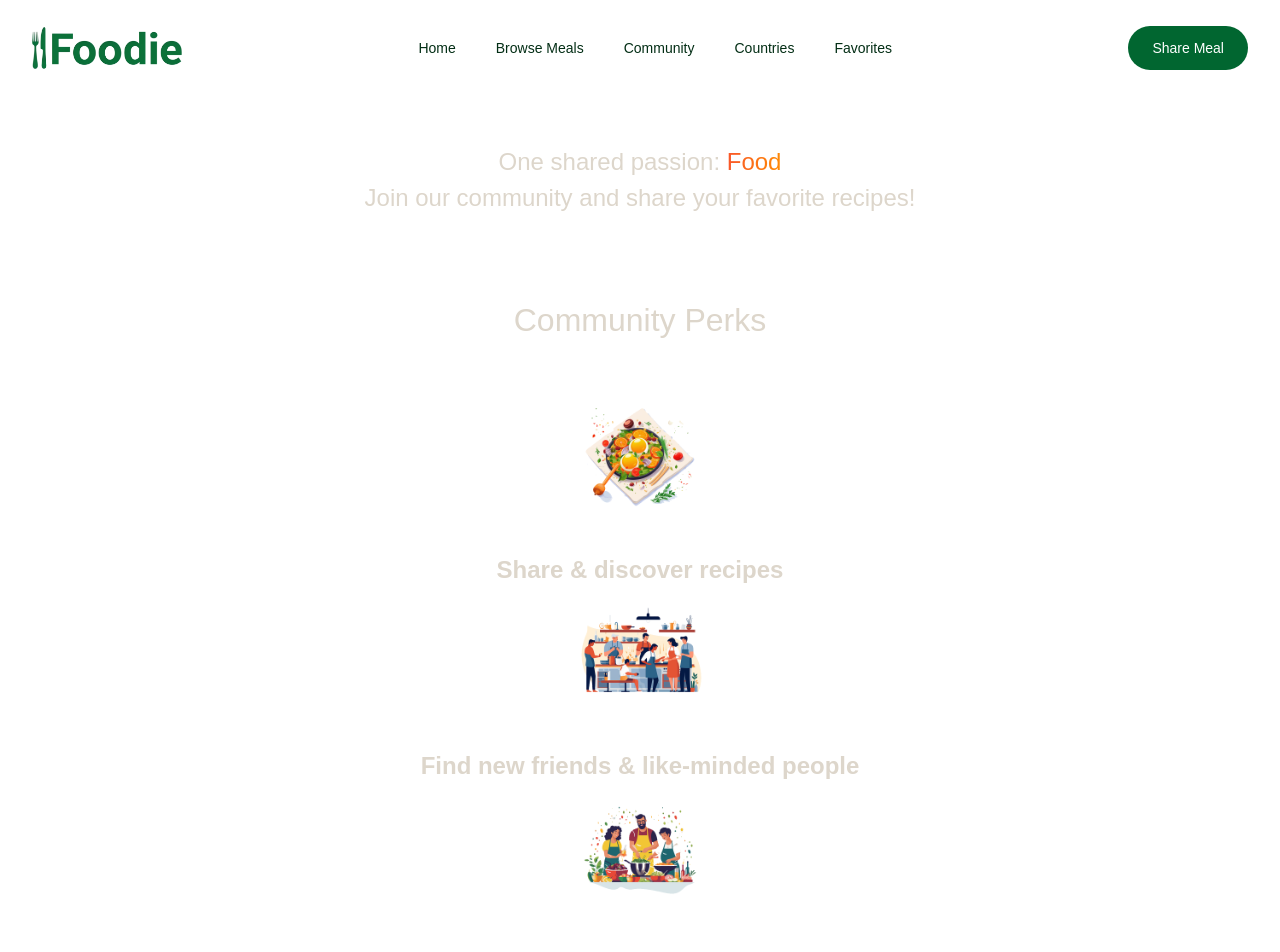
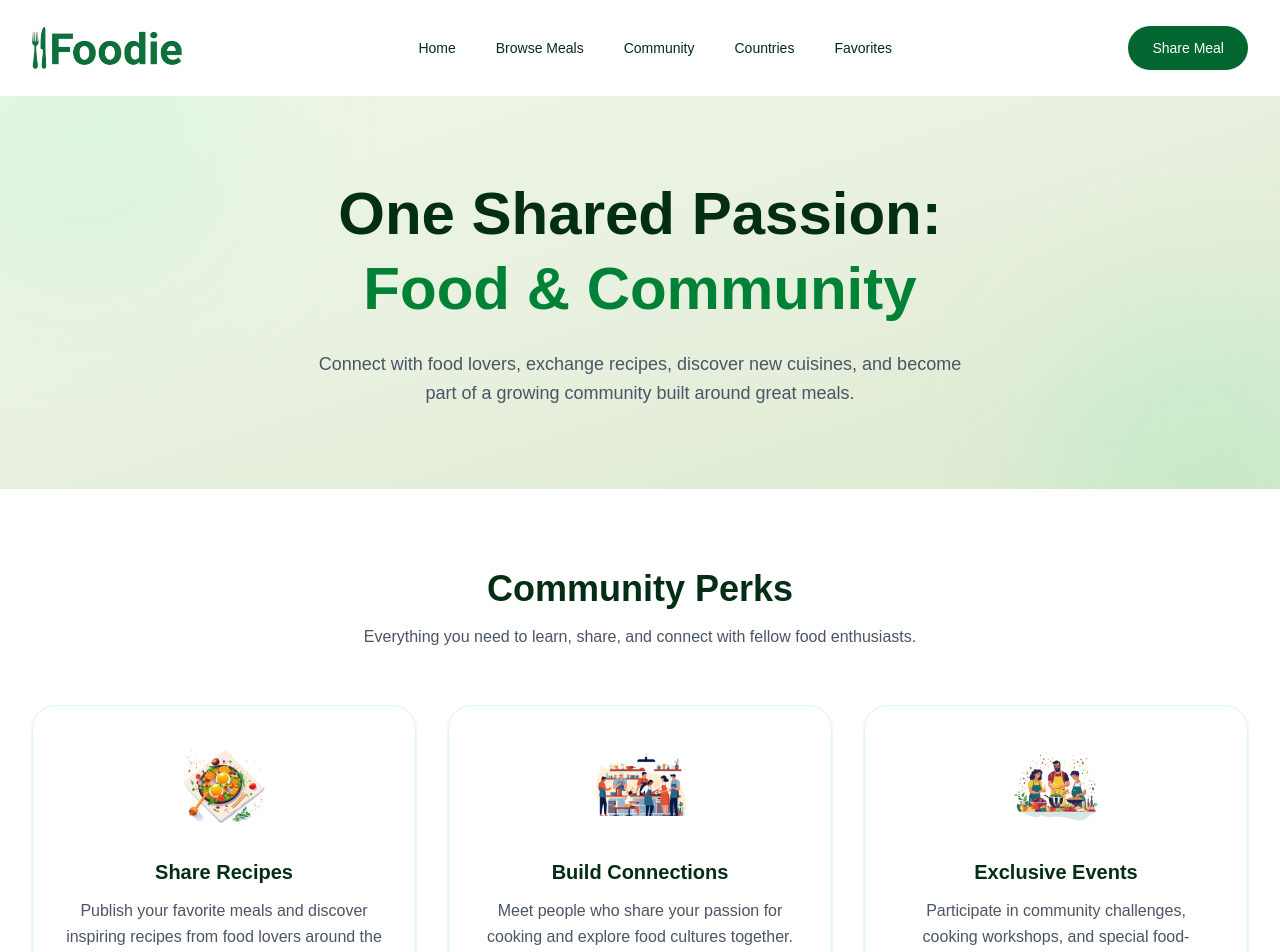
Before and after one commit to husenindia/nextjs-foodies, a Next.js app: page /community in a window 1280 px wide. Shown: the top 952 px of the page. Built offline with nearby package versions, Linux system fonts and the light colour scheme.

Commit message:
Added community page

```diff
--- a/app/community/page.tsx
+++ b/app/community/page.tsx
@@ -1,40 +1,106 @@
-import Image from 'next/image';
+import Image from "next/image";
 
-import mealIcon from '@/assets/icons/meal.png';
-import communityIcon from '@/assets/icons/community.png';
-import eventsIcon from '@/assets/icons/events.png';
-import classes from './page.module.css';
+import mealIcon from "@/assets/icons/meal.png";
+import communityIcon from "@/assets/icons/community.png";
+import eventsIcon from "@/assets/icons/events.png";
 
 export default function CommunityPage() {
   return (
     <>
-      <header className={classes.header}>
-        <h1>
-          One shared passion: <span className={classes.highlight}>Food</span>
+      {/* Hero Section */}
+      <section className="relative overflow-hidden bg-linear-to-br from-[#eef6e8] via-[#e8f1df] to-[#dce8cf]">
+        <div className="absolute -top-32 -left-20 h-80 w-80 rounded-full bg-green-200/30 blur-3xl"></div>
+        <div className="absolute -bottom-32 -right-20 h-80 w-80 rounded-full bg-green-300/20 blur-3xl"></div>
+
+        <div className="mx-auto max-w-7xl px-6 py-20 text-center lg:px-8">
+          <h1 className="mb-6 text-4xl font-bold leading-tight text-green-950 md:text-5xl lg:text-6xl">
+            One Shared Passion:
+            <span className="block text-green-700">
+              Food & Community
+            </span>
           </h1>
-        <p>Join our community and share your favorite recipes!</p>
-      </header>
-      <main className={classes.main}>
-        <h2>Community Perks</h2>
 
-        <ul className={classes.perks}>
-          <li>
-            <Image src={mealIcon} alt="A delicious meal" />
-            <p>Share & discover recipes</p>
+          <p className="mx-auto max-w-2xl text-lg leading-relaxed text-gray-600">
+            Connect with food lovers, exchange recipes, discover new cuisines,
+            and become part of a growing community built around great meals.
+          </p>
+        </div>
+      </section>
+
+      {/* Perks Section */}
+      <section className="py-20">
+        <div className="mx-auto max-w-7xl px-6 lg:px-8">
+          <div className="mb-14 text-center">
+            <h2 className="mb-4 text-3xl font-bold text-green-950 md:text-4xl">
+              Community Perks
+            </h2>
+
+            <p className="mx-auto max-w-2xl text-gray-600">
+              Everything you need to learn, share, and connect with fellow food
+              enthusiasts.
+            </p>
+          </div>
+
+          <ul className="grid gap-8 md:grid-cols-3">
+            <li className="group rounded-3xl border border-green-100 bg-white p-8 text-center shadow-sm transition-all duration-300 hover:-translate-y-1 hover:shadow-xl">
+              <div className="mb-6 flex justify-center">
+                <Image
+                  src={mealIcon}
+                  alt="A delicious meal"
+                  className="h-24 w-24 object-contain transition-transform duration-300 group-hover:scale-110"
+                />
+              </div>
+
+              <h3 className="mb-3 text-xl font-semibold text-green-950">
+                Share Recipes
+              </h3>
+
+              <p className="leading-relaxed text-gray-600">
+                Publish your favorite meals and discover inspiring recipes from
+                food lovers around the world.
+              </p>
             </li>
-          <li>
-            <Image src={communityIcon} alt="A crowd of people, cooking" />
-            <p>Find new friends & like-minded people</p>
+
+            <li className="group rounded-3xl border border-green-100 bg-white p-8 text-center shadow-sm transition-all duration-300 hover:-translate-y-1 hover:shadow-xl">
+              <div className="mb-6 flex justify-center">
+                <Image
+                  src={communityIcon}
+                  alt="A crowd of people, cooking"
+                  className="h-24 w-24 object-contain transition-transform duration-300 group-hover:scale-110"
+                />
+              </div>
+
+              <h3 className="mb-3 text-xl font-semibold text-green-950">
+                Build Connections
+              </h3>
+
+              <p className="leading-relaxed text-gray-600">
+                Meet people who share your passion for cooking and explore food
+                cultures together.
+              </p>
             </li>
-          <li>
+
+            <li className="group rounded-3xl border border-green-100 bg-white p-8 text-center shadow-sm transition-all duration-300 hover:-translate-y-1 hover:shadow-xl">
+              <div className="mb-6 flex justify-center">
                 <Image
                   src={eventsIcon}
                   alt="A crowd of people at a cooking event"
+                  className="h-24 w-24 object-contain transition-transform duration-300 group-hover:scale-110"
                 />
-            <p>Participate in exclusive events</p>
+              </div>
+
+              <h3 className="mb-3 text-xl font-semibold text-green-950">
+                Exclusive Events
+              </h3>
+
+              <p className="leading-relaxed text-gray-600">
+                Participate in community challenges, cooking workshops, and
+                special food-focused gatherings.
+              </p>
             </li>
           </ul>
-      </main>
+        </div>
+      </section>
     </>
   );
 }
```
Lines whose indentation alone changed are shown as unchanged.
